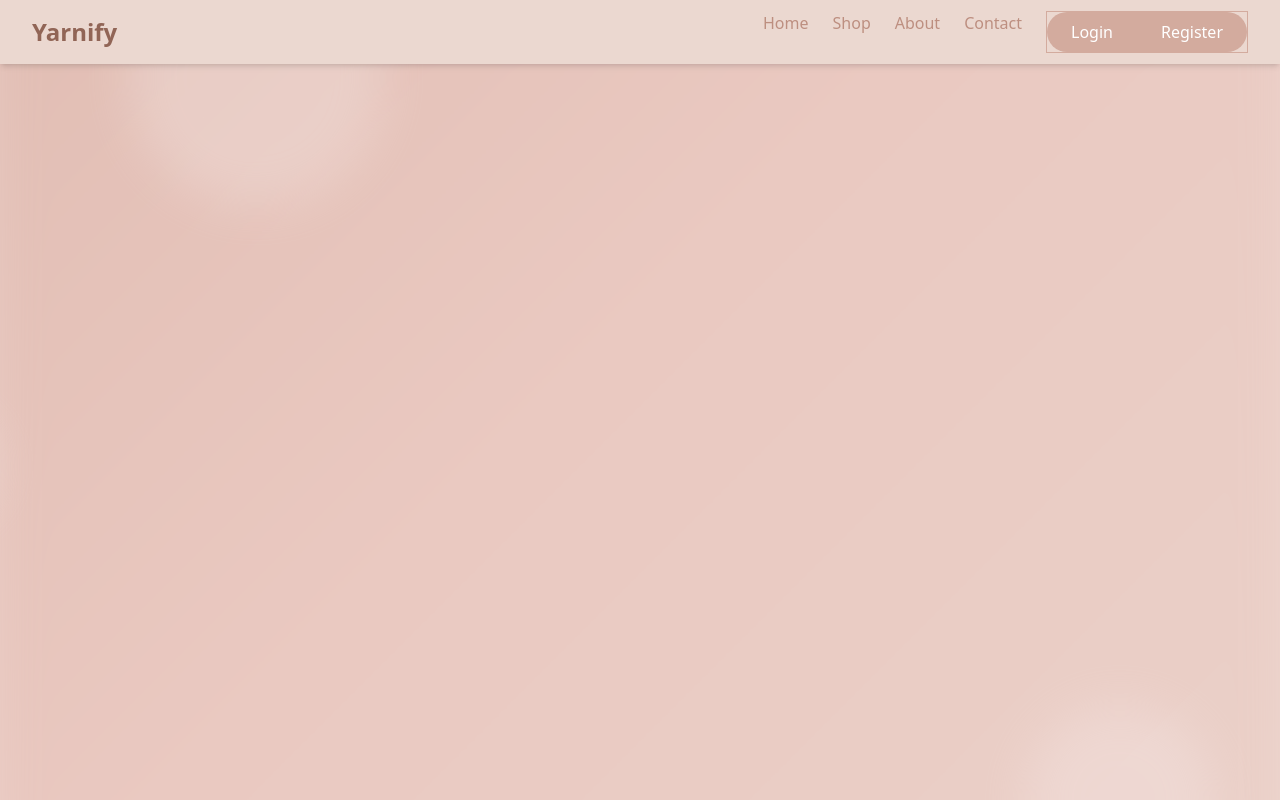
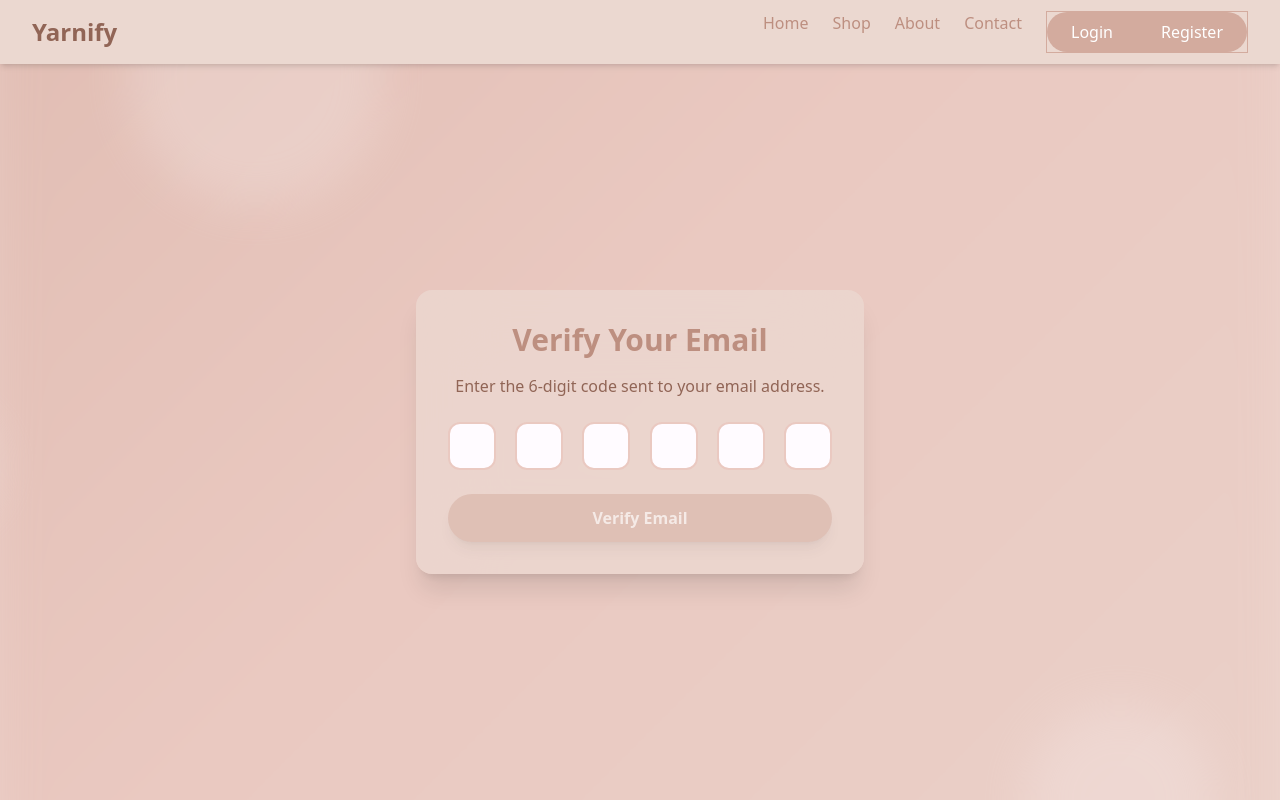
Before and after one commit to IceNinja2017/Yarnify-Online-Ordering-System, a React (Vite) app in the folder frontend/: page /verify-email in a window 1280 px wide. Shown: the top 800 px of the page. Built offline with nearby package versions, Linux system fonts and the light colour scheme; no server answers.

Commit message:
feat: add email verification page and integrate with registration flow; include react-hot-toast for notifications

```diff
--- a/frontend/package.json
+++ b/frontend/package.json
@@ -17,6 +17,7 @@
     "lucide-react": "^0.552.0",
     "react": "^19.1.1",
     "react-dom": "^19.1.1",
+    "react-hot-toast": "^2.6.0",
     "react-router-dom": "^7.9.5",
     "tailwindcss": "^4.1.16"
   },
--- a/frontend/src/App.jsx
+++ b/frontend/src/App.jsx
@@ -8,6 +8,8 @@ import HomePage from "./pages/HomePage.jsx"
 import Footer from "./components/Footer.jsx"
 import { AuthProvider } from "./context/AuthContext.jsx"
 import PaymentReturnPage from "./pages/PaymentReturnPage.jsx"
+import EmailVerificationPage from "./pages/EmailVerificationPage.jsx"
+import { Toaster } from "react-hot-toast"
 
 function App() {
   return (
@@ -54,6 +56,7 @@ function App() {
       />
 
       <AuthProvider>
+        <Toaster position="top-center" reverseOrder={false} />
         {/* Navbar should be above background */}
         <div className="relative z-10">
           <Navbar />
@@ -64,6 +67,7 @@ function App() {
           <Routes>
             <Route path="/" element={<HomePage />} />
             <Route path="/login" element={<LoginPage />} />
+            <Route path="/verify-email" element={<EmailVerificationPage />} />
             <Route path="/register" element={<RegistrationPage />} />
             <Route path="/payment/return" element={<PaymentReturnPage/>} />
           </Routes>
--- /dev/null
+++ b/frontend/src/pages/EmailVerificationPage.jsx
@@ -0,0 +1,115 @@
+import { useEffect, useRef, useState } from "react";
+import { useNavigate } from "react-router-dom";
+import { motion } from "framer-motion";
+import toast from "react-hot-toast";
+import axios from "axios";
+
+const EmailVerificationPage = () => {
+	const [code, setCode] = useState(["", "", "", "", "", ""]);
+	const inputRefs = useRef([]);
+	const navigate = useNavigate();
+	const isLoading = false;
+
+	const handleChange = (index, value) => {
+		const newCode = [...code];
+
+		if (value.length > 1) {
+			const pastedCode = value.slice(0, 6).split("");
+			for (let i = 0; i < 6; i++) {
+				newCode[i] = pastedCode[i] || "";
+			}
+			setCode(newCode);
+			const lastFilledIndex = newCode.findLastIndex((digit) => digit !== "");
+			const focusIndex = lastFilledIndex < 5 ? lastFilledIndex + 1 : 5;
+			inputRefs.current[focusIndex]?.focus();
+		} else {
+			newCode[index] = value;
+			setCode(newCode);
+			if (value && index < 5) {
+				inputRefs.current[index + 1]?.focus();
+			}
+		}
+	};
+
+	const handleKeyDown = (index, e) => {
+		if (e.key === "Backspace" && !code[index] && index > 0) {
+			inputRefs.current[index - 1]?.focus();
+		}
+	};
+
+    const handleSubmit = async (e) => {
+        e.preventDefault();
+        const verificationCode = code.join("");
+
+        try {
+            const response = await axios.post(
+                "http://localhost:5000/api/auth/verify-email",
+                { code: verificationCode },
+                { withCredentials: true }
+            );
+
+            toast.success(response.data?.message || "Email verified successfully!");
+            console.log("✅ Response:", response.data);
+            navigate("/");
+        }
+        catch (error) {
+            console.log("❌ Error:", error.response?.data || error);
+            const msg = error.response?.data?.message || "Verification failed";
+            toast.error(msg);
+        }
+    };
+
+	useEffect(() => {
+        if (code.every((digit) => digit !== "")) {
+            (async () => {
+                await handleSubmit({ preventDefault: () => {} });
+            })();
+        }
+    }, [code]);
+
+	return (
+		<div className="max-w-md w-full bg-[#ebd8d0]/80 backdrop-blur-2xl rounded-2xl shadow-xl overflow-hidden p-8">
+			<motion.div
+				initial={{ opacity: 0, y: -40 }}
+				animate={{ opacity: 1, y: 0 }}
+				transition={{ duration: 0.6 }}
+			>
+				<h2 className="text-3xl font-bold mb-4 text-center text-[#BD8F80]">
+					Verify Your Email
+				</h2>
+				<p className="text-center text-[#916556] mb-6">
+					Enter the 6-digit code sent to your email address.
+				</p>
+
+				<form onSubmit={handleSubmit} className="space-y-6">
+					<div className="flex justify-between">
+						{code.map((digit, index) => (
+							<input
+								key={index}
+								ref={(el) => (inputRefs.current[index] = el)}
+								type="text"
+								maxLength="1"
+								value={digit}
+								onChange={(e) => handleChange(index, e.target.value)}
+								onKeyDown={(e) => handleKeyDown(index, e)}
+								className="w-12 h-12 text-center text-2xl font-bold text-[#BD8F80] bg-[#fffbff] border-2 border-[#eac9c1] rounded-xl focus:border-[#d3ab9e] focus:outline-none transition-colors"
+							/>
+						))}
+					</div>
+
+					<motion.button
+						whileHover={{ scale: 1.05 }}
+						whileTap={{ scale: 0.95 }}
+						type="submit"
+						disabled={isLoading || code.some((digit) => !digit)}
+						className="w-full bg-[#d3ab9e] text-white font-bold py-3 px-4 rounded-full shadow-lg hover:bg-[#BD8F80] transition disabled:opacity-50"
+					>
+						{isLoading ? "Verifying..." : "Verify Email"}
+					</motion.button>
+				</form>
+			</motion.div>
+		</div>
+	);
+};
+
+export default EmailVerificationPage;
--- a/frontend/src/pages/RegistrationPage.jsx
+++ b/frontend/src/pages/RegistrationPage.jsx
@@ -3,7 +3,8 @@ import Input from "../components/Input";
 import PasswordStrengthMeter from "../components/PasswordStrengthMeter";
 import { User, Mail, LockKeyhole, MapPin, Home, Globe, Building2 } from "lucide-react";
 import { useState } from "react";
-import { Link } from "react-router-dom";
+import { Link, useNavigate } from "react-router-dom";
+import axios from "axios";
 
 const RegistrationPage = () => {
     const [name, setName] = useState('');
@@ -16,8 +17,9 @@ const RegistrationPage = () => {
     const [postal, setPostal] = useState('');
     const [country, setCountry] = useState('');
     const [passwordError, setPasswordError] = useState('');
+    const navigate = useNavigate()
 
-    const handleRegistration = (e) => {
+    const handleRegistration = async (e) => {
         e.preventDefault();
 
         if (confirmPass !== password) {
@@ -41,6 +43,18 @@ const RegistrationPage = () => {
                 country: country,
             },
         };
+
+        try {
+            const response = await axios.post("http://localhost:5000/api/auth/register", data, {
+                withCredentials: true
+            });
+            console.log("Registration success:", response.data);
+            navigate("/verify-email");
+
+        } catch (error) {
+            console.error("Login failed:", error.response?.data || error.message);
+            alert(error.response?.data?.message || "Login failed");
+        }
 
         console.log(JSON.stringify(data, null, 2));
     };
```
Also changed, not shown: 1 other file (tests, documents, lock files or other folders).
